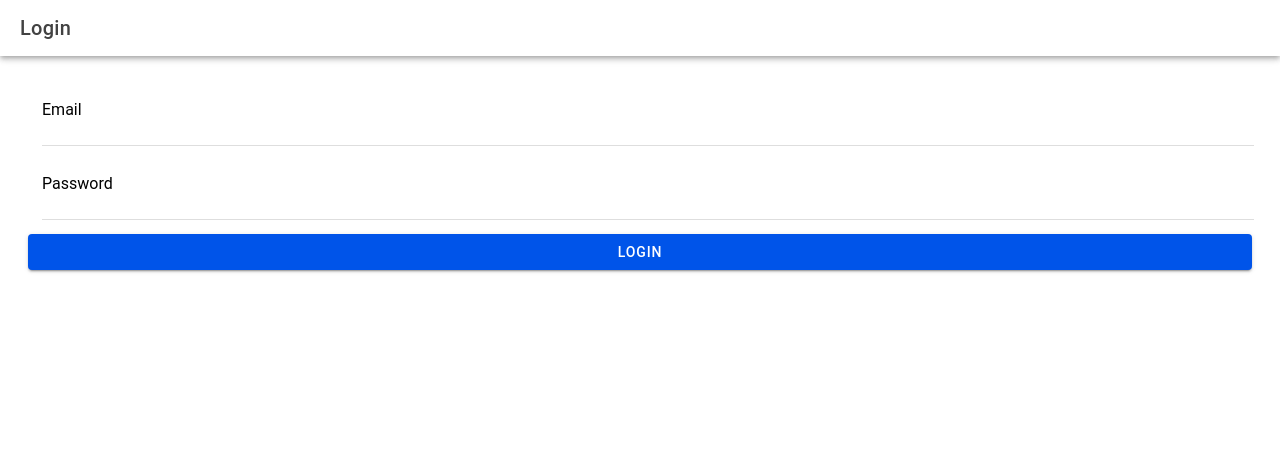
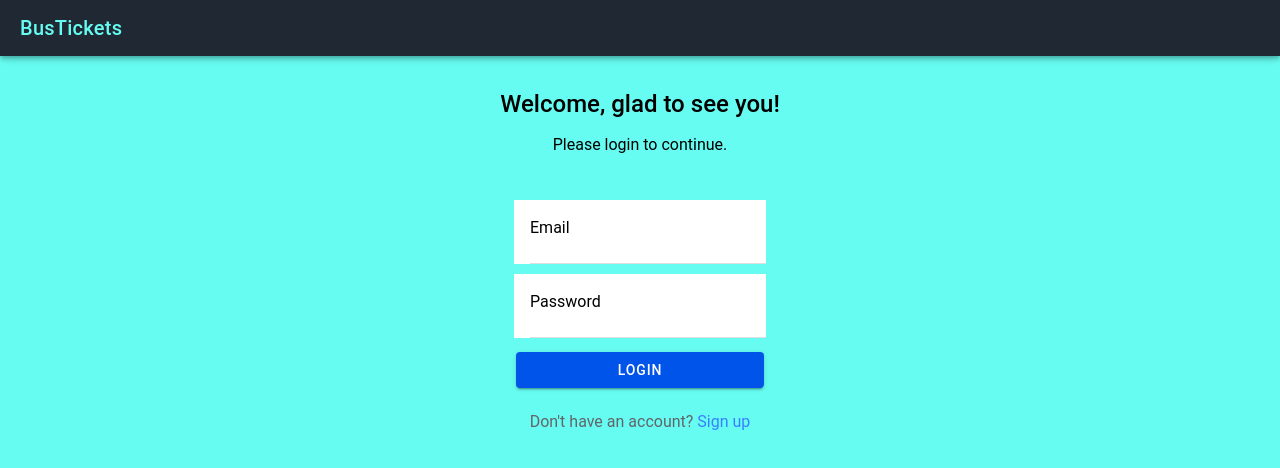
Before and after one commit to Boslodan/BusTicketApp, a React (Vite) app in the folder BusTicketApp/: page /login in a window 1280 px wide. Shown: the top 468 px of the page. Built offline with nearby package versions, Linux system fonts and the light colour scheme.

Commit message:
IzgledLoginStranice

```diff
--- /dev/null
+++ b/BusTicketApp/src/pages/Login.css
@@ -0,0 +1,22 @@
+.login-container {
+    display: flex;
+    flex-direction: column;
+    justify-content: center;
+    align-items: center;
+    height: 100vh;
+    text-align: center;
+  }
+
+  .welcome-container{
+    margin-bottom: 20px;
+  }
+
+  .welcome-text {
+    text-align: center;
+    margin-bottom: 20px;
+  }
+
+  .register-link {
+    text-align: center;
+    margin-top: 10px;
+  }
--- a/BusTicketApp/src/pages/Login.tsx
+++ b/BusTicketApp/src/pages/Login.tsx
@@ -1,6 +1,7 @@
 import React, { useState } from 'react';
-import { IonPage, IonHeader, IonToolbar, IonTitle, IonContent, IonItem, IonLabel, IonInput, IonButton, IonGrid, IonRow, IonCol } from '@ionic/react';
+import { IonPage, IonHeader, IonToolbar, IonTitle, IonContent, IonItem, IonLabel, IonInput, IonButton, IonGrid, IonRow, IonCol, IonText} from '@ionic/react';
 import { useHistory } from 'react-router-dom';
+import './Login.css';
 
 const Login: React.FC = () => {
   const [email, setEmail] = useState('');
@@ -8,18 +9,23 @@ const Login: React.FC = () => {
   const history = useHistory();
 
   const handleLogin = () => {
-    history.replace('/home');
+    history.push('/home');
   };
 
   return (
     <IonPage>
       <IonHeader>
-        <IonToolbar>
-          <IonTitle>Login</IonTitle>
+        <IonToolbar style={{ '--background': '#1F2833', '--color': '#66FCF1'  }}>
+          <IonTitle>BusTickets</IonTitle>
         </IonToolbar>
       </IonHeader>
-      <IonContent className="ion-padding">
+      <IonContent className="ion-padding"
+      style={{ '--background': '#66FCF1' }}>
         <div className="login-container">
+        <IonText className="welcome-text">
+            <h2>Welcome, glad to see you!</h2>
+            <p>Please login to continue.</p>
+        </IonText>
         <IonGrid>
           <IonRow>
             <IonCol size="12">
@@ -52,6 +58,19 @@ const Login: React.FC = () => {
               </IonButton>
             </IonCol>
           </IonRow>
+            <IonRow>
+              <IonCol className="register-link">
+                <IonText color="medium">
+                  Don't have an account?{' '}
+                  <a
+                    href="/register"
+                    style={{ textDecoration: 'none', color: '#3880ff' }}
+                  >
+                    Sign up
+                  </a>
+                </IonText>
+              </IonCol>
+            </IonRow>
         </IonGrid>
         </div>
       </IonContent>
```
